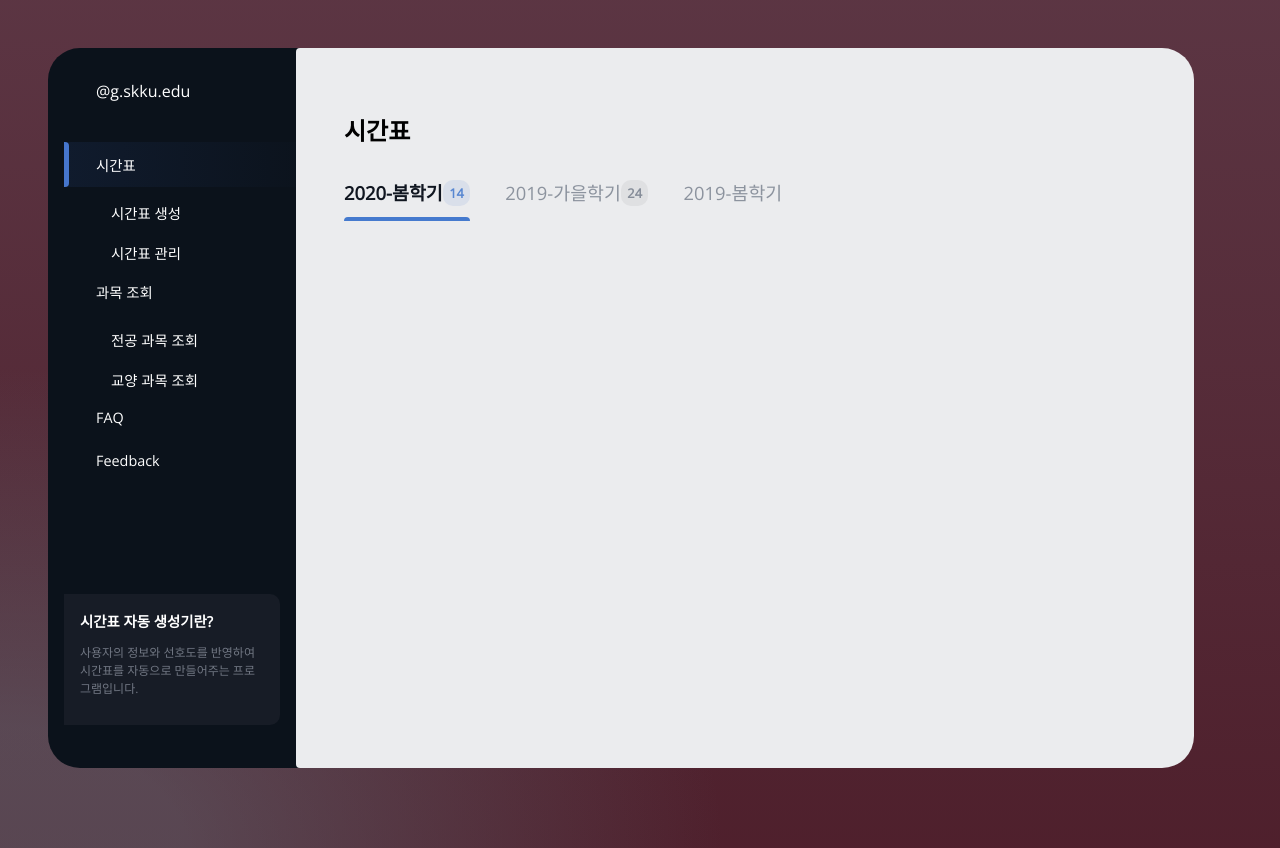
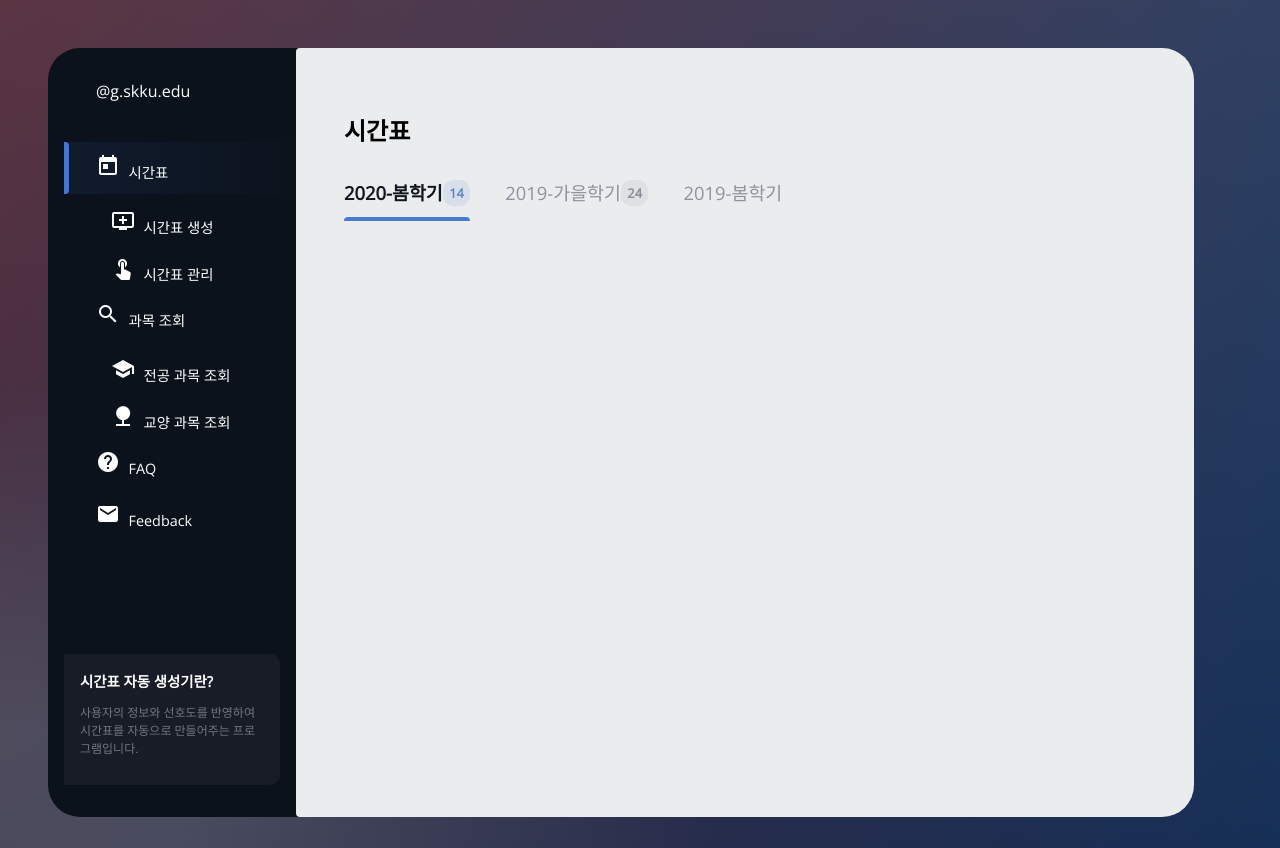
Before and after one commit to 20SKKUGraduationProject/Web, a Django app: template frontend/templates/options.html in a window 1280 px wide. Run offline with Django 3.2, Linux system fonts and the light colour scheme; the template is opened without the code that fills it, so the values that code supplies are empty.

Commit message:
Add icons

```diff
--- a/frontend/static/css/options.css
+++ b/frontend/static/css/options.css
@@ -8,7 +8,7 @@
     height: 100%;
     margin: 0;
     overflow: hidden;
-	background: -webkit-radial-gradient(0% 100%, ellipse cover, rgba(104,128,138,.4) 10%,rgba(138,114,76,0) 40%), linear-gradient(to bottom,  rgba(57,173,219,.25) 0%,rgba(42,60,87,.4) 100%), linear-gradient(135deg,  #670d10 0%,#670d10 100%);
+	background: -webkit-radial-gradient(0% 100%, ellipse cover, rgba(104,128,138,.4) 10%,rgba(138,114,76,0) 40%), linear-gradient(to bottom,  rgba(57,173,219,.25) 0%,rgba(42,60,87,.4) 100%), linear-gradient(135deg,  #670d10 0%,#092756 100%);
 }
 
 .site-wrap {
@@ -75,6 +75,11 @@
 .site-nav div ul a {
     padding-top: 0.2rem;
     padding-bottom: 0.2rem;
+}
+
+.material-icons{
+    margin-right: 0.3rem;
+
 }
 
 .note {
--- a/frontend/templates/options.html
+++ b/frontend/templates/options.html
@@ -2,6 +2,7 @@
   {% load static %}
   <link rel="stylesheet" type="text/css" href="{% static 'css/options.css' %}">
   <link rel="shortcut icon" href="{% static 'images/favicon.ico' type-image/x-icon %}">
+  <link rel="stylesheet" href="https://fonts.googleapis.com/icon?family=Material+Icons">
   <title>SKKU Auto Timetable Generator v0.1</title>
 </head>
 
@@ -13,16 +14,16 @@
         <p>{{ username }}@g.skku.edu</p>
       </div>
       <div class="nav-menu" id="navmenu">
-        <li class="menus active"><a href="#">시간표</a>
-          <ul><a href="#0">시간표 생성</a></ul>
-          <ul><a href="#0">시간표 관리</a></ul>
+        <li class="menus active"><a href="#"><i class="material-icons">today</i> 시간표</a>
+          <ul><a href="#0"><i class="material-icons">add_to_queue</i> 시간표 생성</a></ul>
+          <ul><a href="#0"><i class="material-icons">touch_app</i> 시간표 관리</a></ul>
         </li>
-        <li class="menus"><a href="#">과목 조회</a>
-          <ul><a href="#0">전공 과목 조회</a></ul>
-          <ul><a href="#0">교양 과목 조회</a></ul>
+        <li class="menus"><a href="#"><i class="material-icons">search</i> 과목 조회</a>
+          <ul><a href="#0"><i class="material-icons">school</i> 전공 과목 조회</a></ul>
+          <ul><a href="#0"><i class="material-icons">nature</i> 교양 과목 조회</a></ul>
         </li>
-        <li class="menus"><a href="#0">FAQ</a></li>
-        <li class="menus"><a href="#0">Feedback </a></li>
+        <li class="menus"><a href="#0"><i class="material-icons">help</i> FAQ</a></li>
+        <li class="menus"><a href="#0"><i class="material-icons">local_post_office</i> Feedback </a></li>
       </div>
       <div class="note">
         <h3>시간표 자동 생성기란?</h3>
```
